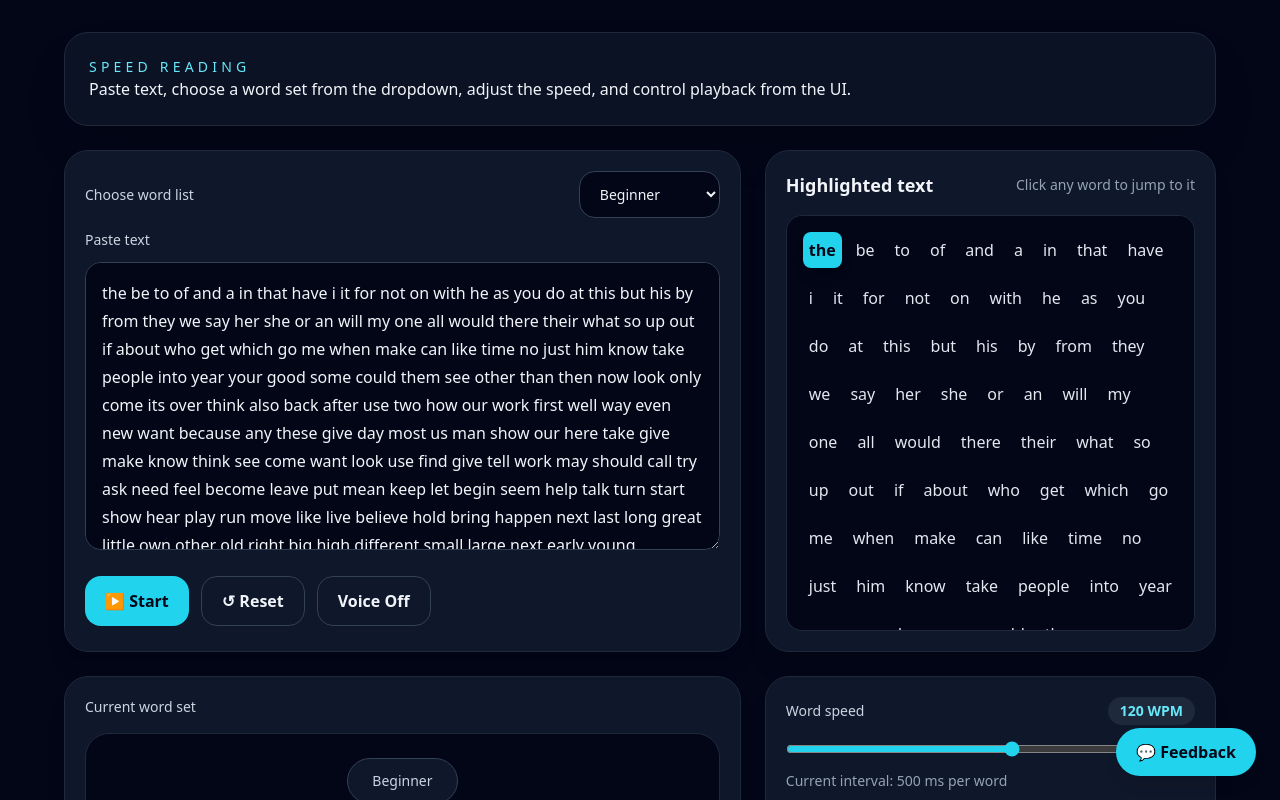
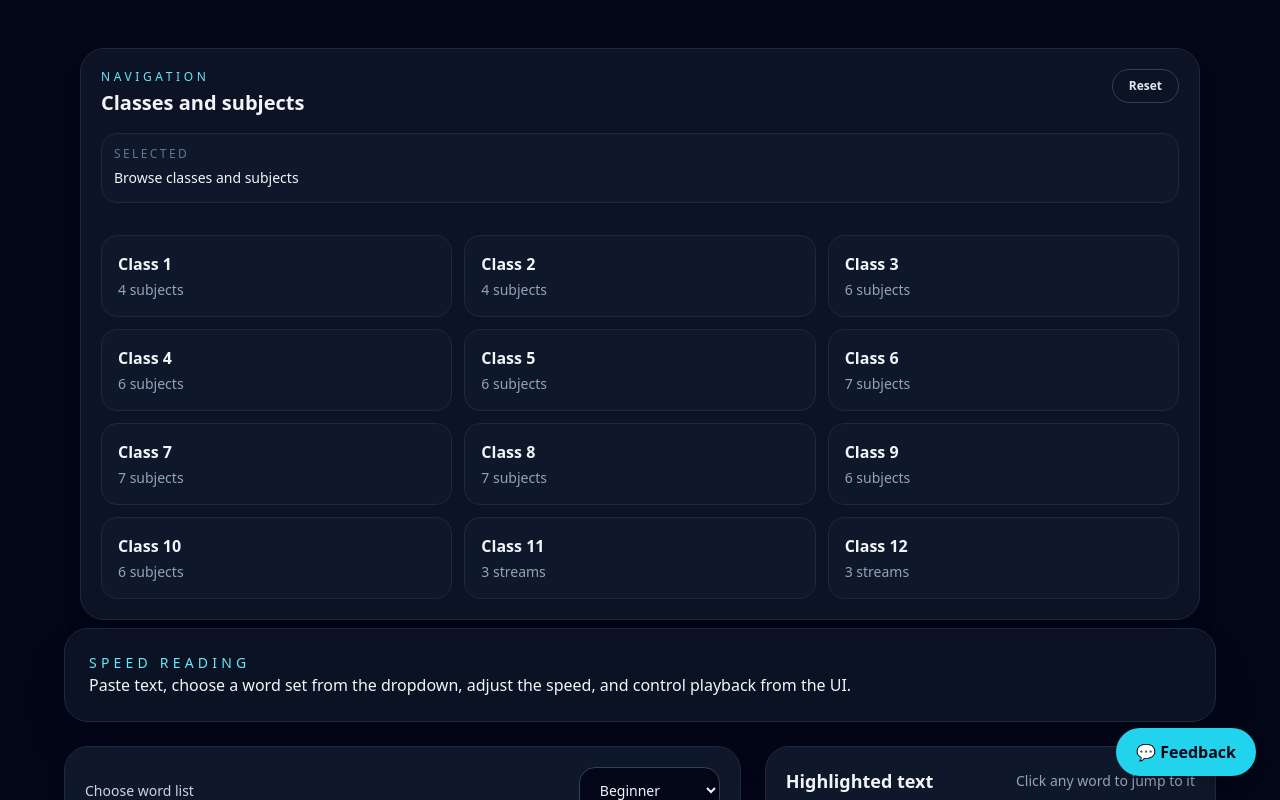
Before and after one commit to pariwesh-projects/speed-reading-app-v1, a React (Vite) app: page / in a window 1280 px wide. Shown: the top 800 px of the page. Built offline with nearby package versions, Linux system fonts and the light colour scheme.

Commit message:
Make navigation desktop compatible

```diff
--- a/src/components/MobileNavigation.jsx
+++ b/src/components/MobileNavigation.jsx
@@ -3,6 +3,115 @@ import { classNavigation } from "../navigationData";
 
 function buildSelectionLabel(classLabel, streamLabel, subjectLabel) {
   return [classLabel, streamLabel, subjectLabel].filter(Boolean).join(" → ");
+}
+
+function NavigationContent({
+  selectedClass,
+  selectedStream,
+  selectedLabel,
+  onBack,
+  onHome,
+  onOpenClass,
+  onOpenStream,
+  onSelectSubject,
+}) {
+  return (
+    <div className="space-y-4">
+      <div className="rounded-2xl border border-slate-800 bg-slate-900 p-3 text-sm text-slate-300">
+        <span className="block text-xs uppercase tracking-[0.2em] text-slate-500">Selected</span>
+        <span className="mt-1 block leading-6 text-slate-100">{selectedLabel}</span>
+      </div>
+
+      <div className="flex items-center gap-3">
+        {(selectedClass || selectedStream) ? (
+          <button
+            type="button"
+            onClick={onBack}
+            className="rounded-full border border-slate-700 px-3 py-1 text-xs font-semibold text-slate-200"
+          >
+            ← Back
+          </button>
+        ) : null}
+        {selectedClass ? (
+          <button
+            type="button"
+            onClick={onHome}
+            className="rounded-full border border-slate-700 px-3 py-1 text-xs font-semibold text-slate-200"
+          >
+            Home
+          </button>
+        ) : null}
+      </div>
+
+      {!selectedClass ? (
+        <div className="grid gap-3 sm:grid-cols-2 xl:grid-cols-3">
+          {classNavigation.map((classItem) => (
+            <button
+              key={classItem.id}
+              type="button"
+              onClick={() => onOpenClass(classItem)}
+              className="rounded-2xl border border-slate-800 bg-slate-900 px-4 py-4 text-left transition hover:border-cyan-400"
+            >
+              <span className="block text-base font-semibold">{classItem.label}</span>
+              <span className="mt-1 block text-sm text-slate-400">
+                {classItem.subjects
+                  ? `${classItem.subjects.length} subjects`
+                  : `${classItem.streams?.length || 0} streams`}
+              </span>
+            </button>
+          ))}
+        </div>
+      ) : selectedClass.streams ? (
+        <div className="space-y-4">
+          <p className="text-sm text-slate-400">Choose a stream</p>
+          <div className="grid gap-3 md:grid-cols-3">
+            {selectedClass.streams.map((stream) => (
+              <button
+                key={stream.id}
+                type="button"
+                onClick={() => onOpenStream(stream)}
+                className="rounded-2xl border border-slate-800 bg-slate-900 px-4 py-4 text-left transition hover:border-cyan-400"
+              >
+                <span className="block text-base font-semibold">{stream.label}</span>
+                <span className="mt-1 block text-sm text-slate-400">{stream.subjects.join(" • ")}</span>
+              </button>
+            ))}
+          </div>
+
+          {selectedStream ? (
+            <div className="rounded-2xl border border-slate-800 bg-slate-900 p-4">
+              <p className="text-sm font-medium text-slate-300">Subjects in {selectedStream.label}</p>
+              <div className="mt-3 grid grid-cols-2 gap-2 sm:grid-cols-3 lg:grid-cols-4">
+                {selectedStream.subjects.map((subject) => (
+                  <button
+                    key={subject}
+                    type="button"
+                    onClick={() => onSelectSubject(subject)}
+                    className="rounded-xl border border-slate-700 bg-slate-950 px-3 py-2 text-sm transition hover:border-cyan-400"
+                  >
+                    {subject}
+                  </button>
+                ))}
+              </div>
+            </div>
+          ) : null}
+        </div>
+      ) : (
+        <div className="grid gap-2 sm:grid-cols-2 xl:grid-cols-3">
+          {selectedClass.subjects.map((subject) => (
+            <button
+              key={subject}
+              type="button"
+              onClick={() => onSelectSubject(subject)}
+              className="rounded-2xl border border-slate-800 bg-slate-900 px-4 py-3 text-left text-sm transition hover:border-cyan-400"
+            >
+              {subject}
+            </button>
+          ))}
+        </div>
+      )}
+    </div>
+  );
 }
 
 export default function MobileNavigation() {
@@ -38,11 +147,7 @@ export default function MobileNavigation() {
   const selectSubject = (subject) => {
     if (!selectedClass) return;
 
-    const label = buildSelectionLabel(
-      selectedClass.label,
-      selectedStream?.label || null,
-      subject
-    );
+    const label = buildSelectionLabel(selectedClass.label, selectedStream?.label || null, subject);
     setSelectedLabel(label);
     setIsOpen(false);
   };
@@ -53,8 +158,17 @@ export default function MobileNavigation() {
     setSelectedLabel("Browse classes and subjects");
   };
 
+  const handleBack = () => {
+    if (selectedStreamId) {
+      setSelectedStreamId(null);
+      return;
+    }
+    resetDepth();
+  };
+
   return (
-    <div className="md:hidden">
+    <>
+      <div className="lg:hidden">
         <button
           type="button"
           onClick={() => setIsOpen(true)}
@@ -88,100 +202,55 @@ export default function MobileNavigation() {
                 </button>
               </div>
 
-            <div className="mt-4 rounded-2xl border border-slate-800 bg-slate-900 p-3 text-sm text-slate-300">
-              <span className="block text-xs uppercase tracking-[0.2em] text-slate-500">Selected</span>
-              <span className="mt-1 block leading-6 text-slate-100">{selectedLabel}</span>
+              <div className="mt-4">
+                <NavigationContent
+                  selectedClass={selectedClass}
+                  selectedStream={selectedStream}
+                  selectedLabel={selectedLabel}
+                  onBack={handleBack}
+                  onHome={resetDepth}
+                  onOpenClass={openClass}
+                  onOpenStream={openStream}
+                  onSelectSubject={selectSubject}
+                />
               </div>
-
-            <div className="mt-4 flex items-center gap-3">
-              {(selectedClass || selectedStreamId) ? (
-                <button
-                  type="button"
-                  onClick={selectedStreamId ? () => setSelectedStreamId(null) : resetDepth}
-                  className="rounded-full border border-slate-700 px-3 py-1 text-xs font-semibold text-slate-200"
-                >
-                  ← Back
-                </button>
-              ) : null}
-              {selectedClass ? (
-                <button
-                  type="button"
-                  onClick={resetDepth}
-                  className="rounded-full border border-slate-700 px-3 py-1 text-xs font-semibold text-slate-200"
-                >
-                  Home
-                </button>
-              ) : null}
-            </div>
-
-            {!selectedClass ? (
-              <div className="mt-4 grid gap-3">
-                {classNavigation.map((classItem) => (
-                  <button
-                    key={classItem.id}
-                    type="button"
-                    onClick={() => openClass(classItem)}
-                    className="rounded-2xl border border-slate-800 bg-slate-900 px-4 py-4 text-left transition hover:border-cyan-400"
-                  >
-                    <span className="block text-base font-semibold">{classItem.label}</span>
-                    <span className="mt-1 block text-sm text-slate-400">
-                      {classItem.subjects
-                        ? `${classItem.subjects.length} subjects`
-                        : `${classItem.streams?.length || 0} streams`}
-                    </span>
-                  </button>
-                ))}
-              </div>
-            ) : selectedClass.streams ? (
-              <div className="mt-4 grid gap-3">
-                <p className="text-sm text-slate-400">Choose a stream</p>
-                {selectedClass.streams.map((stream) => (
-                  <button
-                    key={stream.id}
-                    type="button"
-                    onClick={() => openStream(stream)}
-                    className="rounded-2xl border border-slate-800 bg-slate-900 px-4 py-4 text-left transition hover:border-cyan-400"
-                  >
-                    <span className="block text-base font-semibold">{stream.label}</span>
-                    <span className="mt-1 block text-sm text-slate-400">{stream.subjects.join(" • ")}</span>
-                  </button>
-                ))}
-
-                {selectedStream ? (
-                  <div className="mt-2 rounded-2xl border border-slate-800 bg-slate-900 p-4">
-                    <p className="text-sm font-medium text-slate-300">Subjects in {selectedStream.label}</p>
-                    <div className="mt-3 grid grid-cols-2 gap-2">
-                      {selectedStream.subjects.map((subject) => (
-                        <button
-                          key={subject}
-                          type="button"
-                          onClick={() => selectSubject(subject)}
-                          className="rounded-xl border border-slate-700 bg-slate-950 px-3 py-2 text-sm transition hover:border-cyan-400"
-                        >
-                          {subject}
-                        </button>
-                      ))}
             </div>
           </div>
         ) : null}
       </div>
-            ) : (
-              <div className="mt-4 grid gap-2">
-                {selectedClass.subjects.map((subject) => (
+
+      <div className="hidden lg:block">
+        <div className="mx-auto max-w-6xl px-4 pb-2 pt-4">
+          <div className="rounded-3xl border border-slate-800 bg-slate-900/80 p-5 shadow-xl shadow-black/10 backdrop-blur">
+            <div className="flex items-start justify-between gap-4">
+              <div>
+                <p className="text-xs uppercase tracking-[0.3em] text-cyan-300">Navigation</p>
+                <h2 className="mt-1 text-xl font-semibold text-slate-100">Classes and subjects</h2>
+              </div>
               <button
-                    key={subject}
                 type="button"
-                    onClick={() => selectSubject(subject)}
-                    className="rounded-2xl border border-slate-800 bg-slate-900 px-4 py-3 text-left text-sm transition hover:border-cyan-400"
+                onClick={resetDepth}
+                className="rounded-full border border-slate-700 px-4 py-2 text-xs font-semibold text-slate-200 transition hover:border-cyan-400"
               >
-                    {subject}
+                Reset
               </button>
-                ))}
             </div>
-            )}
+
+            <div className="mt-4">
+              <NavigationContent
+                selectedClass={selectedClass}
+                selectedStream={selectedStream}
+                selectedLabel={selectedLabel}
+                onBack={handleBack}
+                onHome={resetDepth}
+                onOpenClass={openClass}
+                onOpenStream={openStream}
+                onSelectSubject={selectSubject}
+              />
             </div>
           </div>
-      ) : null}
         </div>
+      </div>
+    </>
   );
 }
```
Lines whose indentation alone changed are shown as unchanged.
